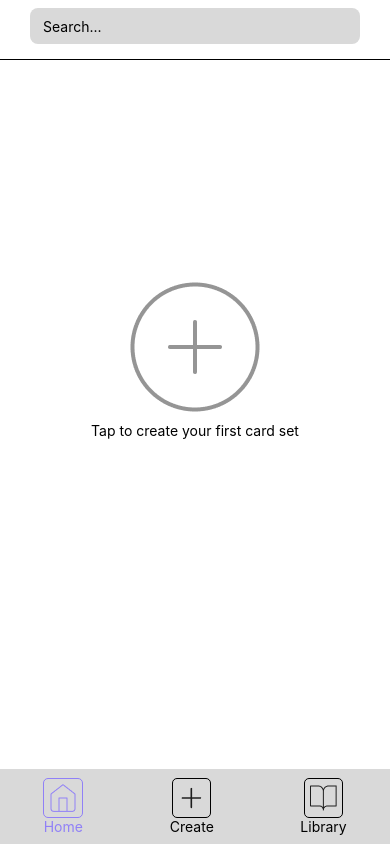
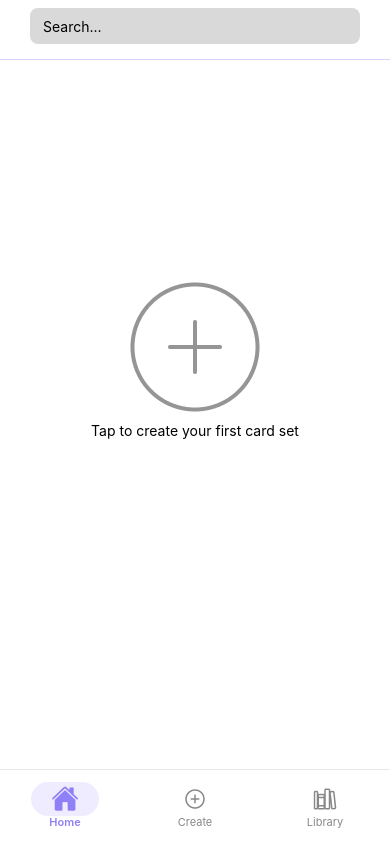
Before and after one commit to trungvt138/flip_it, a React Native app: screen /Home in a window 390 px wide. Built offline with nearby package versions, Linux system fonts and the light colour scheme.

Commit message:
improve navbar and ruler

```diff
--- a/src/components/HorizontalRuler.js
+++ b/src/components/HorizontalRuler.js
@@ -8,9 +8,10 @@ export default function HorizontalRuler() {
 
 const styles = StyleSheet.create({
     horizontalRuler: {
-    alignSelf: 'stretch',
-    borderBottomColor: 'black',
-    borderBottomWidth: StyleSheet.hairlineWidth,
-    paddingTop: 15
-  },
+      alignSelf: 'stretch',
+      borderBottomColor: '#c4b5fd',
+      borderBottomWidth: 1,
+      paddingTop: 15,
+      opacity: 0.6,
+    },
 })
--- a/src/components/NavItem.js
+++ b/src/components/NavItem.js
@@ -1,39 +1,60 @@
-import { StyleSheet, Text, View, TextInput, TouchableOpacity } from 'react-native';
-import { Image } from 'react-native';
+import { StyleSheet, Text, TouchableOpacity, Animated } from 'react-native';
+import { useRef, useEffect } from 'react';
+import { Ionicons } from '@expo/vector-icons';
 
-export default function NavItem(props) {
+export default function NavItem({ label, iconName, isActive, onPress }) {
+  const anim = useRef(new Animated.Value(isActive ? 1 : 0)).current;
+
+  useEffect(() => {
+    Animated.spring(anim, {
+      toValue: isActive ? 1 : 0,
+      useNativeDriver: true,
+      tension: 60,
+      friction: 8,
+    }).start();
+  }, [isActive]);
+
+  const pillScaleX = anim.interpolate({ inputRange: [0, 1], outputRange: [0.3, 1] });
+  const pillOpacity = anim.interpolate({ inputRange: [0, 1], outputRange: [0, 1] });
+  const iconScale = anim.interpolate({ inputRange: [0, 1], outputRange: [1, 1.15] });
+
   return (
-        <TouchableOpacity style={styles.navItem} onPress={props.onPress}>
-            <View style={[styles.iconWrapper, props.isActive && styles.activeIconWrapper]}>
-                <Image source={props.icon} style={[props.isActive && styles.activeIcon]} />
-            </View>
-            <Text style={[styles.label, props.isActive && styles.activeLabel]}>{props.label}</Text>
+    <TouchableOpacity style={styles.navItem} onPress={onPress} activeOpacity={0.8}>
+      <Animated.View style={[styles.pill, { opacity: pillOpacity, transform: [{ scaleX: pillScaleX }] }]} />
+      <Animated.View style={{ transform: [{ scale: iconScale }] }}>
+        <Ionicons
+          name={isActive ? iconName : `${iconName}-outline`}
+          size={24}
+          color={isActive ? '#9080F7' : '#888'}
+        />
+      </Animated.View>
+      <Text style={[styles.label, isActive && styles.activeLabel]}>{label}</Text>
     </TouchableOpacity>
-    )
+  );
 }
 
 const styles = StyleSheet.create({
-    iconWrapper: {
-        padding: 3,
-        borderWidth: 1,
-        borderStyle: 'solid',
-
-        justifyContent: 'center',
-        borderRadius: 5
-    },
   navItem: {
     alignItems: 'center',
+    justifyContent: 'center',
+    flex: 1,
+    paddingVertical: 8,
+  },
+  pill: {
+    position: 'absolute',
+    top: 4,
+    width: 68,
+    height: 34,
+    borderRadius: 17,
+    backgroundColor: 'rgba(144, 128, 247, 0.15)',
   },
   label: {
-        // color: '#9080F7'
-    },
-    activeIcon: {
-        tintColor: '#9080F7',
+    fontSize: 11,
+    marginTop: 3,
+    color: '#888',
   },
   activeLabel: {
     color: '#9080F7',
+    fontWeight: '600',
   },
-    activeIconWrapper: {
-        borderColor: '#9080F7',
-    }
-})
+});
--- a/src/components/Navbar.js
+++ b/src/components/Navbar.js
@@ -3,36 +3,38 @@ import NavItem from './NavItem';
 import { useNavigation, useRoute } from '@react-navigation/native';
 
 const NAV_ITEMS = [
-    {id: 'home', label: 'Home', icon: require("../../assets/home.png"), route: "Home"},
-    {id: 'create', label: 'Create', icon: require("../../assets/create-navbar.png"), route: "Create"},
-    {id: 'library', label: 'Library', icon: require("../../assets/library-navbar.png"), route: "Library"},
-]
+    { id: 'home',    label: 'Home',    iconName: 'home',        route: 'Home' },
+    { id: 'create',  label: 'Create',  iconName: 'add-circle',  route: 'Create' },
+    { id: 'library', label: 'Library', iconName: 'library',     route: 'Library' },
+];
 
 export default function Navbar() {
     const navigation = useNavigation();
     const route = useRoute();
+
     return (
         <View style={styles.navBar}>
             {NAV_ITEMS.map(item => (
                 <NavItem
                     key={item.id}
                     label={item.label}
-                    icon={item.icon}
+                    iconName={item.iconName}
                     isActive={route.name === item.route}
                     onPress={() => navigation.navigate(item.route)}
                 />
             ))}
         </View>
-    )
+    );
 }
 
 const styles = StyleSheet.create({
     navBar: {
         flexDirection: 'row',
-        justifyContent: 'space-around',
         alignItems: 'center',
         width: '100%',
         height: 75,
-        backgroundColor: '#D9D9D9',
+        backgroundColor: '#fff',
+        borderTopWidth: 1,
+        borderTopColor: '#e5e7eb',
     },
-})
+});
```
Lines whose indentation alone changed are shown as unchanged.
